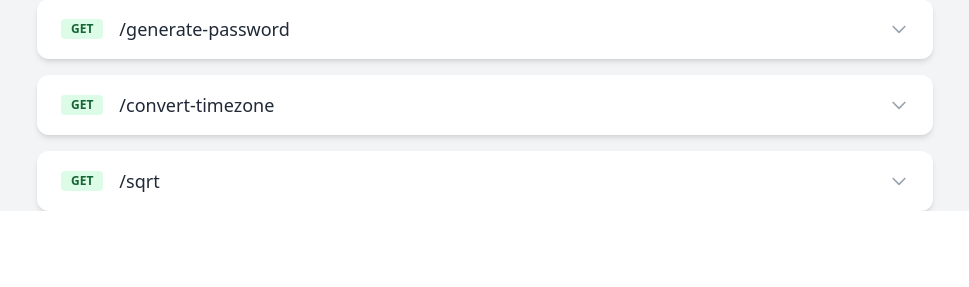
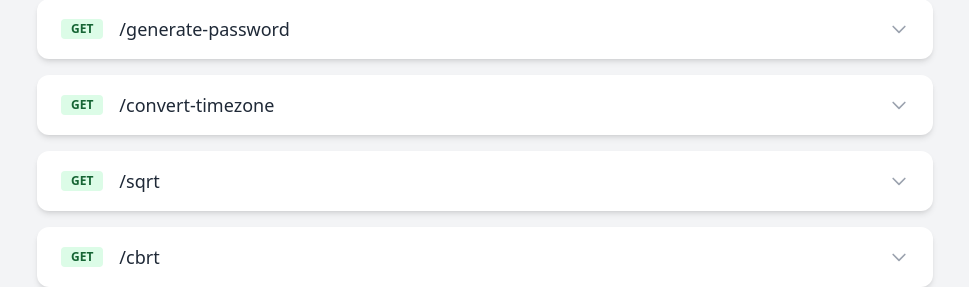
Before and after one commit to loopy5418/api, a Flask app: template api/templates/index.html in a window 1280 px wide. Shown: the part 1593-1880 px from the top of the page, without its empty margins (155-1124 px from the left). Before the commit the page ends 1804 px from the top, so only its background shows below. Run offline with Flask 3, Linux system fonts and the light colour scheme; the template is opened without the code that fills it, so the values that code supplies are empty; some libraries are stand-ins or nearby versions.

Commit message:
Update index.html

```diff
--- a/api/templates/index.html
+++ b/api/templates/index.html
@@ -653,6 +653,30 @@
 }</code></pre>
       </div>
     </div>
+
+    <div class="bg-white dark:bg-gray-800 rounded-xl shadow-md overflow-hidden">
+      <div class="flex items-center justify-between px-6 py-4 cursor-pointer hover:bg-gray-50 dark:hover:bg-gray-700" onclick="toggleDetails('endpoint-cbrt')">
+        <span class="bg-green-100 text-green-800 text-xs font-semibold mr-2 px-2.5 py-0.5 rounded">GET</span>
+        <span class="flex-1 ml-2 text-lg">/cbrt</span>
+        <svg xmlns="http://www.w3.org/2000/svg" class="w-5 h-5 text-gray-400" fill="none" viewBox="0 0 24 24" stroke="currentColor">
+          <path stroke-linecap="round" stroke-linejoin="round" stroke-width="2" d="M19 9l-7 7-7-7" />
+        </svg>
+      </div>
+      <div id="endpoint-cbrt" class="px-6 py-4 hidden border-t dark:border-gray-700">
+        <h3 class="font-semibold">Query Parameters</h3>
+        <ul class="list-disc pl-6 text-sm mb-4">
+          <li><strong>numbet</strong>: Number to get the cuberoot of (required)</li>
+        </ul>
+        <h3 class="font-semibold">Example URL</h3>
+                  <p class="text-sm text-gray-500 dark:text-gray-400">https://api.loopy5418.dev/cbrt?number=-8</p>
+        <h3 class="font-semibold">Response Preview</h3>
+        <pre class="language-json rounded bg-gray-900 p-4 text-sm"><code>{
+  "success": true,
+  "number": -8,
+  "cbrt": -2
+}</code></pre>
+      </div>
+    </div>
   </main>
 </body>
 </html>
```
